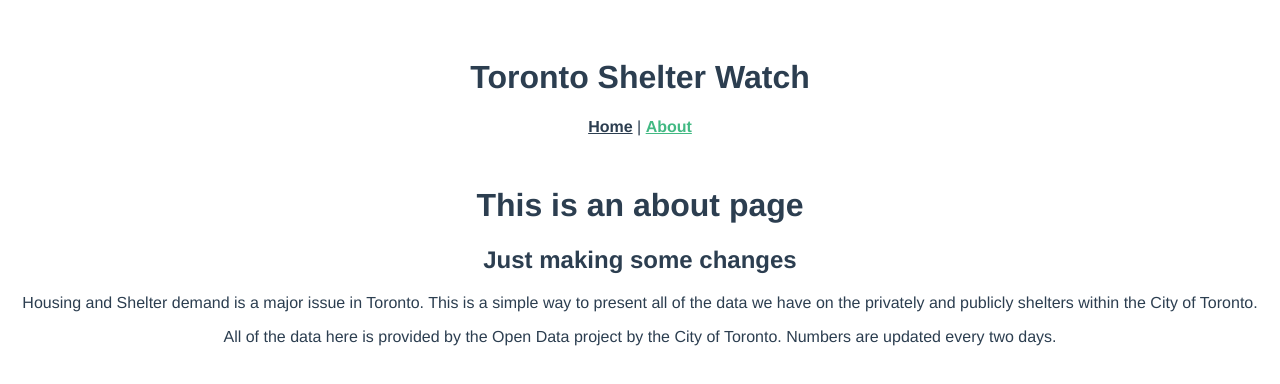
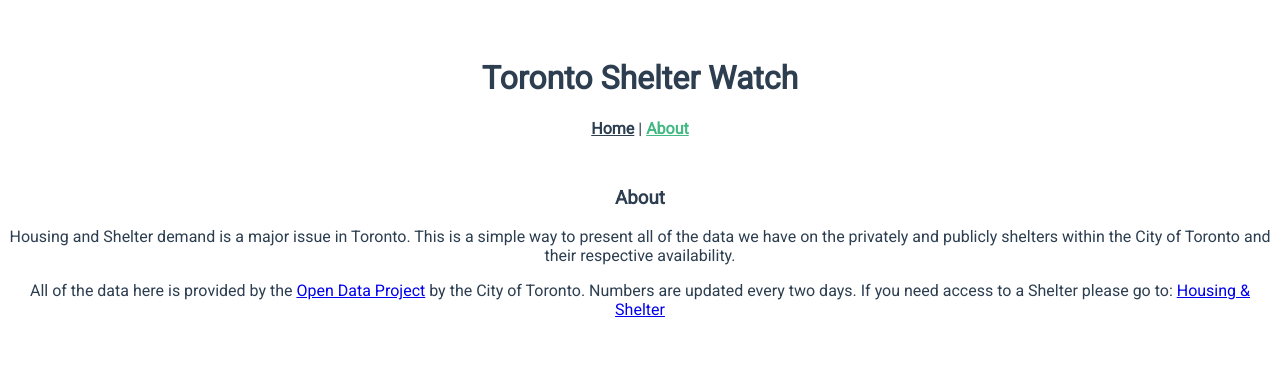
Before and after one commit to Lucamorellato/torontoShelter, a Vue app: page /about in a window 1280 px wide. Shown: the top 384 px of the page. Built offline with nearby package versions, Linux system fonts and the light colour scheme; no server answers.

Commit message:
added font and styling

```diff
--- a/src/App.vue
+++ b/src/App.vue
@@ -68,8 +68,10 @@
 
 
 <style lang="scss">
+@import url('https://fonts.googleapis.com/css?family=Roboto');
+
 #app {
-  font-family: "Avenir", Helvetica, Arial, sans-serif;
+  font-family: "Roboto", Helvetica, Arial, sans-serif;
   -webkit-font-smoothing: antialiased;
   -moz-osx-font-smoothing: grayscale;
   text-align: center;
--- a/src/components/ShelterCard.vue
+++ b/src/components/ShelterCard.vue
@@ -1,8 +1,8 @@
 <template>
   <div class="shelter">
-    <h3>Beds Available: {{ shelter.CAPACITY - shelter.OCCUPANCY }}</h3>
+    <p>{{ shelter.FACILITY_NAME }} ({{ shelter.PROGRAM_NAME }})</p>
+    <h4>Beds Available: {{ shelter.CAPACITY - shelter.OCCUPANCY }}</h4>
     <p>Total Beds: {{ shelter.CAPACITY }}</p>
-    <p>{{ shelter.FACILITY_NAME }} ({{ shelter.PROGRAM_NAME }})</p>
   </div>
 </template>
 
@@ -15,6 +15,15 @@
 
 <style scoped lang="scss">
   .shelter {
-    margin: 2vh 0;
+    display: flex;
+    flex-direction: column;
+    padding: 0 5px;
+    margin: 0vh;
+    p {
+      // margin: 0;
+    }
+    h4 {
+      margin: 0;
+    }
   }
 </style>
--- a/src/views/About.vue
+++ b/src/views/About.vue
@@ -1,8 +1,9 @@
 <template>
   <div class="about">
-    <h1>This is an about page</h1>
-    <h2>Just making some changes</h2>
-    <p>Housing and Shelter demand is a major issue in Toronto. This is a simple way to present all of the data we have on the privately and publicly shelters within the City of Toronto.</p>
-    <p>All of the data here is provided by the Open Data project by the City of Toronto. Numbers are updated every two days.</p>
+    <h3>About</h3>
+    <div>
+      <p>Housing and Shelter demand is a major issue in Toronto. This is a simple way to present all of the data we have on the privately and publicly shelters within the City of Toronto and their respective availability.</p>
+      <p>All of the data here is provided by the <a href="https://www.toronto.ca/city-government/data-research-maps/open-data/" target="_blank">Open Data Project</a> by the City of Toronto. Numbers are updated every two days. If you need access to a Shelter please go to: <a href="https://www.toronto.ca/community-people/housing-shelter/" target="_blank"> Housing & Shelter</a></p>
+    </div>
   </div>
 </template>
--- a/src/views/Home.vue
+++ b/src/views/Home.vue
@@ -59,7 +59,6 @@
     }
   },
   updated(){
-    console.log("updated()")
     window.scrollTo(0,0)
   }
 
```
Also changed, not shown: 1 other file (tests, documents, lock files or other folders).
